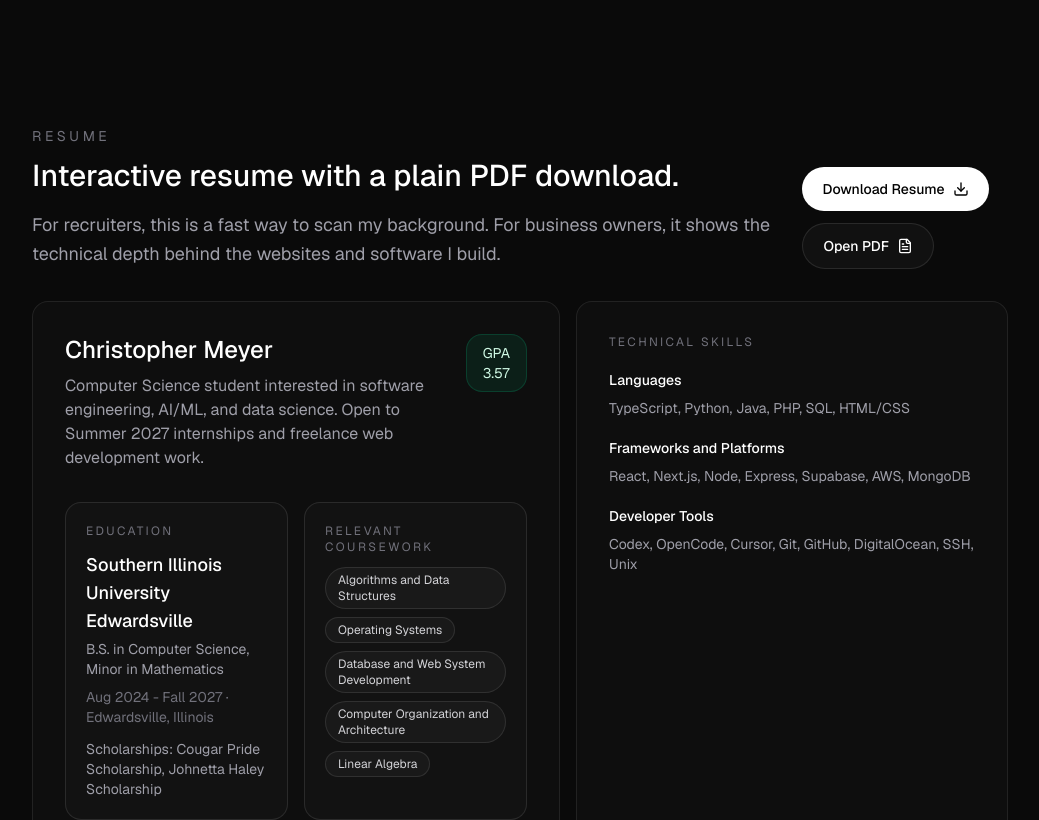
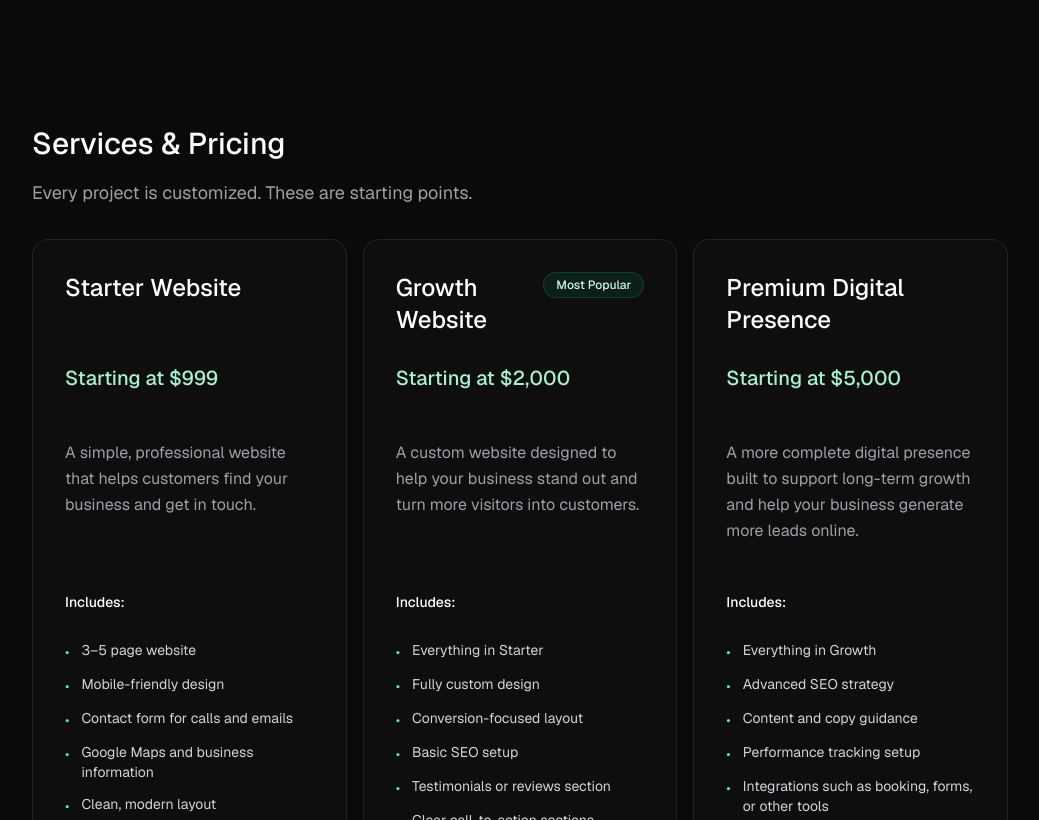
Before and after one commit to cameyer260/dev-portfolio, a Next.js app: page / in a window 1280 px wide. Shown: the part 1980-2800 px from the top of the page, without its empty margins (120-1159 px from the left). Built offline with nearby package versions, Linux system fonts and the light colour scheme.

Commit message:
feat: add homepage pricing tiers and scope guidance

```diff
--- a/app/page.tsx
+++ b/app/page.tsx
@@ -25,11 +25,68 @@ import {
 } from "lucide-react";
 import { SpotlightCard } from "@/components/ui/spotlight-card";
 
+const pricingTiers = [
+  {
+    title: "Starter Website",
+    price: "Starting at $999",
+    description:
+      "A simple, professional website that helps customers find your business and get in touch.",
+    includes: [
+      "3–5 page website",
+      "Mobile-friendly design",
+      "Contact form for calls and emails",
+      "Google Maps and business information",
+      "Clean, modern layout",
+      "Built for a smooth user experience",
+    ],
+    cta: "Get a Quote",
+  },
+  {
+    title: "Growth Website",
+    price: "Starting at $2,000",
+    badge: "Most Popular",
+    description:
+      "A custom website designed to help your business stand out and turn more visitors into customers.",
+    includes: [
+      "Everything in Starter",
+      "Fully custom design",
+      "Conversion-focused layout",
+      "Basic SEO setup",
+      "Testimonials or reviews section",
+      "Clear call-to-action sections throughout the site",
+    ],
+    cta: "Get a Quote",
+  },
+  {
+    title: "Premium Digital Presence",
+    price: "Starting at $5,000",
+    description:
+      "A more complete digital presence built to support long-term growth and help your business generate more leads online.",
+    includes: [
+      "Everything in Growth",
+      "Advanced SEO strategy",
+      "Content and copy guidance",
+      "Performance tracking setup",
+      "Integrations such as booking, forms, or other tools",
+      "Ongoing improvement plan",
+    ],
+    cta: "Get a Quote",
+  },
+] as const;
+
+const advancedProjects = [
+  "Booking systems",
+  "Dashboards",
+  "Internal tools",
+  "API integrations",
+] as const;
+
 // --- Navigation Dock ---
 const Dock = () => {
   const links = [
     { name: "Home", href: "#home" },
     { name: "Work", href: "#work" },
+    { name: "Services & Pricing", href: "#services-pricing" },
     { name: "Resume", href: "#resume" },
     { name: "Contact", href: "#contact" },
   ];
@@ -285,6 +342,105 @@ export default function PortfolioPage() {
               </div>
             </SpotlightCard>
           </div>
+        </section>
+
+        {/* SERVICES & PRICING */}
+        <section id="services-pricing" className="space-y-8">
+          <div className="max-w-3xl">
+            <h2 className="text-3xl font-medium text-white">Services & Pricing</h2>
+            <p className="mt-4 text-lg text-zinc-400 leading-relaxed">
+              Every project is customized. These are starting points.
+            </p>
+          </div>
+
+          <div className="grid gap-4 xl:grid-cols-3">
+            {pricingTiers.map((tier) => (
+              <SpotlightCard
+                key={tier.title}
+                className={[
+                  "h-full p-8",
+                  tier.badge ? "border-emerald-500/20 bg-emerald-500/[0.06]" : "",
+                ].join(" ")}
+              >
+                <div className="relative flex h-full flex-col">
+                  {tier.badge ? (
+                    <span className="absolute right-0 top-0 rounded-full border border-emerald-500/20 bg-emerald-500/10 px-3 py-1 text-xs font-medium text-emerald-100">
+                      {tier.badge}
+                    </span>
+                  ) : null}
+
+                  <div className={tier.badge ? "pr-28 xl:min-h-[5rem]" : "xl:min-h-[5rem]"}>
+                    <h3 className="max-w-[12rem] text-2xl font-medium text-white">{tier.title}</h3>
+                  </div>
+
+                  <div className="mt-3 xl:min-h-[3.5rem]">
+                    <p className="text-xl font-medium text-emerald-200">{tier.price}</p>
+                  </div>
+
+                  <p className="mt-5 text-sm leading-relaxed text-zinc-400 xl:min-h-[7.5rem] md:text-base">
+                    {tier.description}
+                  </p>
+
+                  <div className="mt-8 xl:min-h-[2rem]">
+                    <p className="text-sm font-medium text-white">Includes:</p>
+                  </div>
+
+                  <div>
+                    <ul className="mt-4 space-y-3 text-sm text-zinc-300">
+                      {tier.includes.map((item) => (
+                        <li key={item} className="flex gap-3">
+                          <span className="mt-0.5 text-emerald-300">•</span>
+                          <span>{item}</span>
+                        </li>
+                      ))}
+                    </ul>
+                  </div>
+
+                  <div className="mt-auto pt-8">
+                    <a
+                      href="#contact"
+                      className="inline-flex w-fit items-center gap-2 rounded-full border border-white/10 bg-white px-5 py-3 text-sm font-medium text-black transition-colors hover:bg-zinc-200"
+                    >
+                      {tier.cta} <ArrowRight className="h-4 w-4" />
+                    </a>
+                  </div>
+                </div>
+              </SpotlightCard>
+            ))}
+          </div>
+
+          <SpotlightCard className="p-8 border-sky-500/20 bg-sky-500/[0.04]">
+            <div className="space-y-6">
+              <div className="max-w-3xl">
+                <h3 className="text-2xl font-medium text-white">Custom Software & Advanced Projects</h3>
+                <p className="mt-4 text-lg text-zinc-300">Need more than a standard business website?</p>
+                <p className="mt-4 text-zinc-400">I also take on custom projects such as:</p>
+              </div>
+
+              <div className="grid gap-3 sm:grid-cols-2 lg:grid-cols-4">
+                {advancedProjects.map((item) => (
+                  <div
+                    key={item}
+                    className="rounded-2xl border border-white/10 bg-white/[0.03] px-5 py-4 text-sm text-zinc-200"
+                  >
+                    {item}
+                  </div>
+                ))}
+              </div>
+
+              <div>
+                <p className="text-zinc-400">
+                  Every advanced project is scoped based on your specific needs.
+                </p>
+                <a
+                  href="#contact"
+                  className="mt-6 inline-flex items-center gap-2 rounded-full border border-sky-500/20 bg-sky-500/10 px-5 py-3 text-sm font-medium text-sky-100 transition-colors hover:bg-sky-500/15"
+                >
+                  Contact Me for a Custom Quote <ArrowRight className="h-4 w-4" />
+                </a>
+              </div>
+            </div>
+          </SpotlightCard>
         </section>
 
         {/* INTERACTIVE RESUME */}
```
Also changed, not shown: 1 other file (tests, documents, lock files or other folders).
